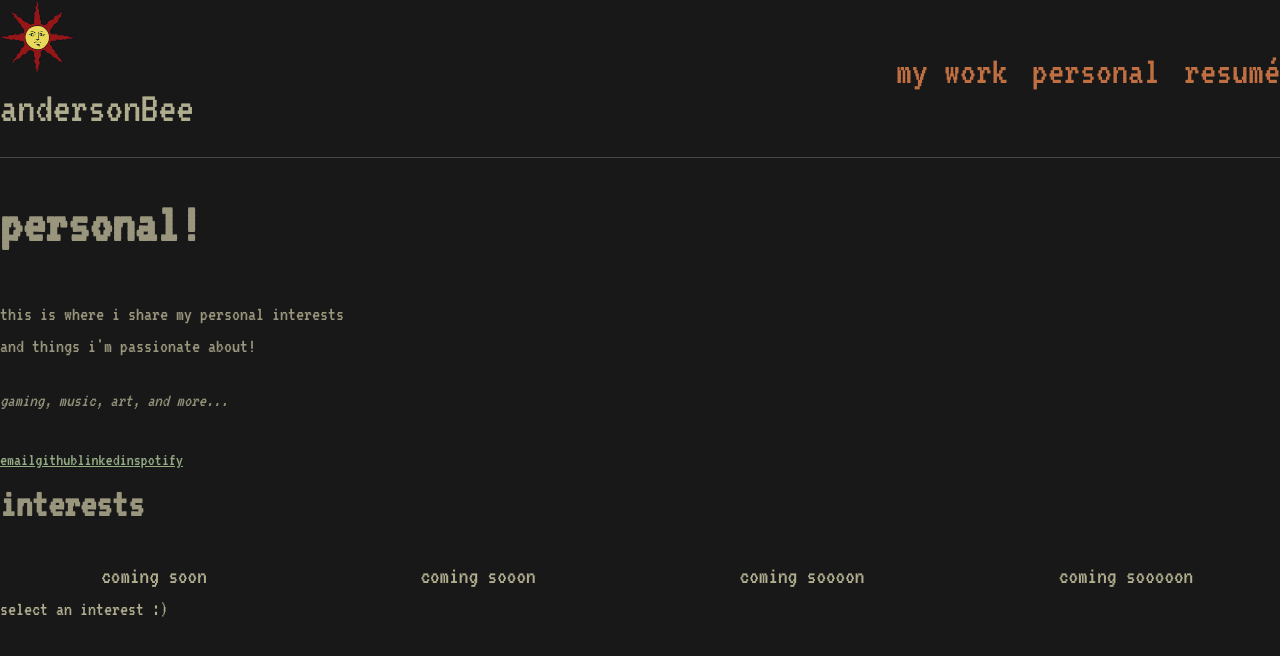
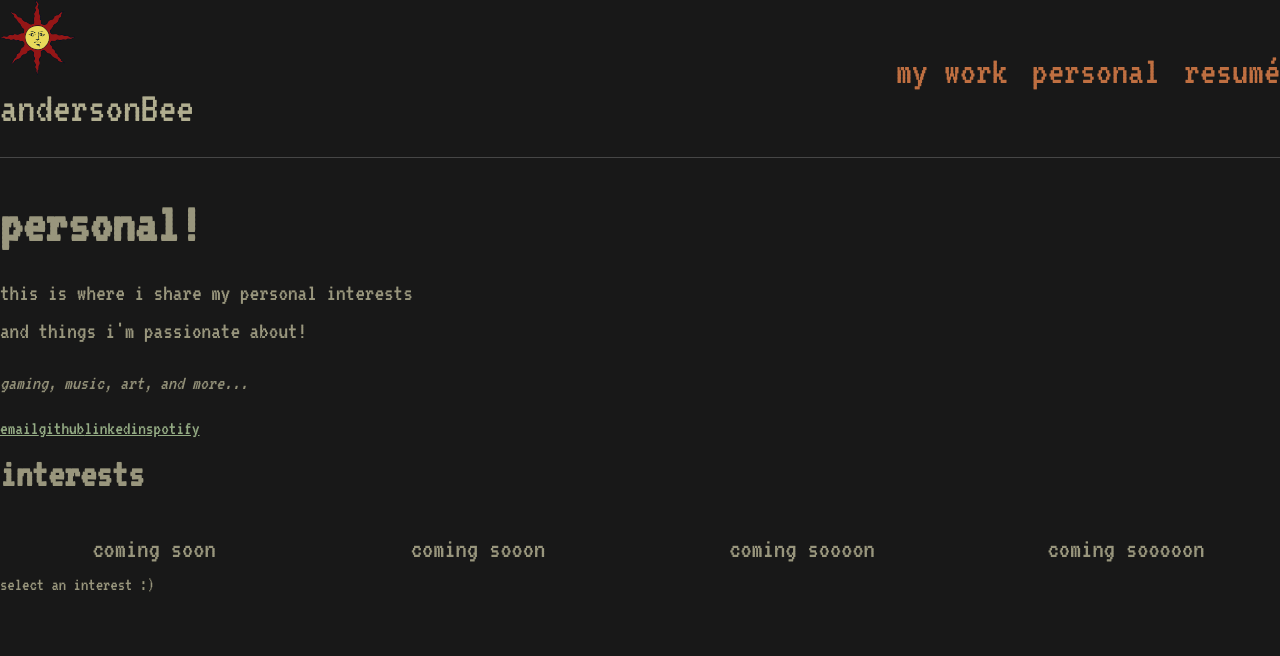
Before and after one commit to andybeecompsci/andybee_v2, a Next.js app: page /personal in a window 1280 px wide. Shown: the top 656 px of the page. Built offline with nearby package versions, Linux system fonts and the light colour scheme.

Commit message:
edited few font errors. entire layout and css should be good now. css has been made properly global and applied

```diff
--- a/src/app/globals.css
+++ b/src/app/globals.css
@@ -121,26 +121,26 @@ body::-webkit-scrollbar {
 .hero-title {
   font-size: 3.5rem;
   font-weight: 600;
-  margin-bottom: 2rem;
+  margin-bottom: .5rem;
   color: var(--main-0);
   opacity: 0.85;
 }
 
 .hero-description {
   color: var(--main-0);
-  font-size: 1.25rem;
+  font-size: 1.5rem;
   line-height: 1.6;
-  margin-bottom: 1.5rem;
+  margin-bottom: 1rem;
   opacity: 0.85;
 }
 
 .hero-subtitle {
   color: var(--main-0);
-  font-size: 1.15rem;
+  font-size: 1.25rem;
   font-style: italic;
   line-height: 1.6;
   opacity: 0.7;
-  margin-bottom: 2rem;
+  margin-bottom: 1rem;
 }
 
 /* studying text specific style */
@@ -157,7 +157,7 @@ body::-webkit-scrollbar {
   color: var(--main-2);
   text-decoration: underline;
   transition: color 0.2s ease;
-  font-size: 1.1rem;
+  font-size: 1.2rem;
   opacity: 0.9;
 }
 
@@ -218,7 +218,7 @@ body::-webkit-scrollbar {
 .project-title {
   color: var(--main-0);
   transition: color 0.2s ease;
-  font-size: 1.15rem;
+  font-size: 1.75rem;
   opacity: 0.85;
 }
 
--- a/src/app/page.tsx
+++ b/src/app/page.tsx
@@ -89,7 +89,7 @@ export default function Home() {
         </div>
 
         {/* Vertical Divider - Hide on mobile */}
-        <div className="content-divider hidden sm:block absolute left-1/2 top-0 w-[1px] h-[265%] bg-white/20 transform -translate-x-1/2"></div>
+        <div className="content-divider hidden sm:block absolute left-1/2 top-0 w-[1px] h-[305%] bg-white/20 transform -translate-x-1/2"></div>
 
         {/* Right Column */}
         <div className="content-right-section mt-10 sm:mt-0">
@@ -147,7 +147,7 @@ export default function Home() {
                         priority
                       />
                     ) : (
-                      '[img]'
+                      '[photo coming soon]'
                     )}
                   </div>
                 </>
--- a/src/app/personal/page.tsx
+++ b/src/app/personal/page.tsx
@@ -48,11 +48,11 @@ export default function Personal() {
         {/* Left Column */}
         <div className="content-left-section">
           <h2 className="hero-title">personal!</h2>
-          <p className="hero-description mb-8 text-sm sm:text-base">
+          <p className="hero-description mb-8">
             this is where i share my personal interests<br className="hidden sm:inline" />
             and things i'm passionate about!
           </p>
-          <p className="hero-subtitle mb-8 text-sm sm:text-base">
+          <p className="hero-subtitle mb-8">
             gaming, music, art, and more...
           </p>
           <div className="social-links-container flex flex-wrap gap-4 sm:gap-0 sm:space-x-6 justify-center sm:justify-start">
@@ -64,7 +64,7 @@ export default function Personal() {
         </div>
 
         {/* Vertical Divider - Hide on mobile */}
-        <div className="content-divider hidden sm:block absolute left-1/2 top-0 w-[1px] h-[265%] bg-white/20 transform -translate-x-1/2"></div>
+        <div className="content-divider hidden sm:block absolute left-1/2 top-0 w-[1px] h-[305%] bg-white/20 transform -translate-x-1/2"></div>
 
         {/* Right Column */}
         <div className="content-right-section mt-10 sm:mt-0">
@@ -72,12 +72,12 @@ export default function Personal() {
           {/* Top project line */}
           <div className="project-line w-full h-[1px] bg-white/20 mb-4"></div>
 
-          <div className="project-grid">
+          <div className="project-titles-grid">
             {Object.keys(interests).map((interest) => (
               <button
                 key={interest}
                 onClick={() => setSelectedInterest(interest as InterestKey)}
-                className={`project-item text-left ${selectedInterest === interest ? 'text-main-1' : ''}`}
+                className={`project-title text-left ${selectedInterest === interest ? 'text-main-1' : ''}`}
               >
                 {interest}
               </button>
@@ -86,7 +86,7 @@ export default function Personal() {
 
           {/* Bottom project line */}
           <div className="project-line w-full h-[1px] bg-white/20 mt-4 mb-4"></div>
-          <p className="project-helper max-h-[60vh] overflow-y-auto pr-2">
+          <p className="project-description max-h-[60vh] overflow-y-auto pr-2">
             {selectedInterest ? interests[selectedInterest] : 'select an interest :)'}
           </p>
         </div>
```
